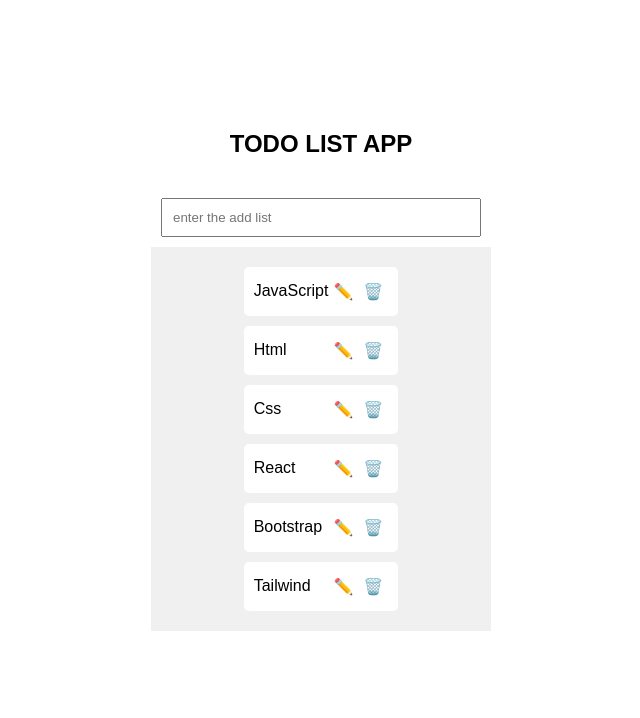
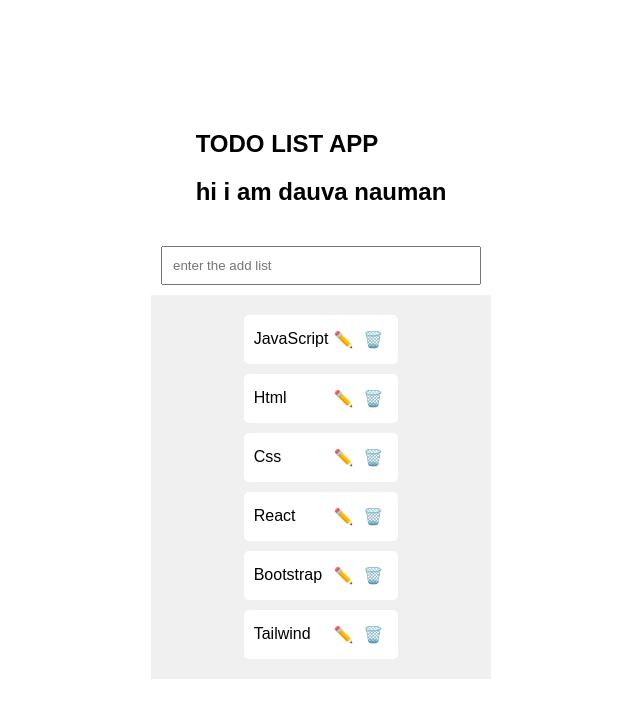
Before and after one commit to Dauvanauman/todo-list-app, a plain HTML site: page index.html in a window 1280 px wide. Shown: the whole page, without its empty margins (319-959 px from the left). Drawn offline with Linux system fonts and the light colour scheme; a web font is replaced by a local one.

Commit message:
Update index.html

```diff
--- a/index.html
+++ b/index.html
@@ -14,6 +14,7 @@
     <section class="header">
       <div class="header-content">
         <h1>TODO LIST APP</h1>
+        <h1>hi i am dauva nauman</h1>
       </div>
     </section>
 
```
